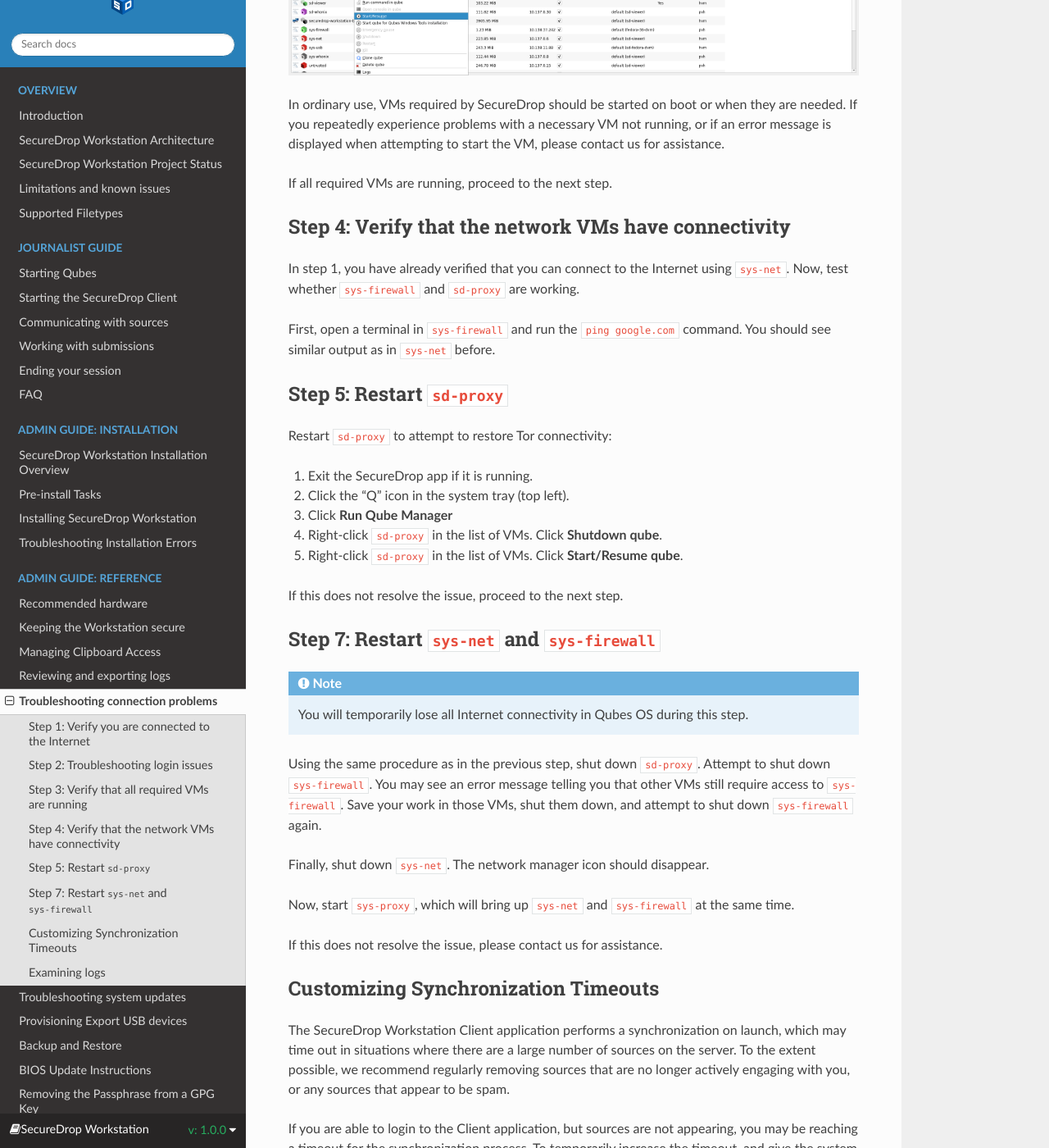
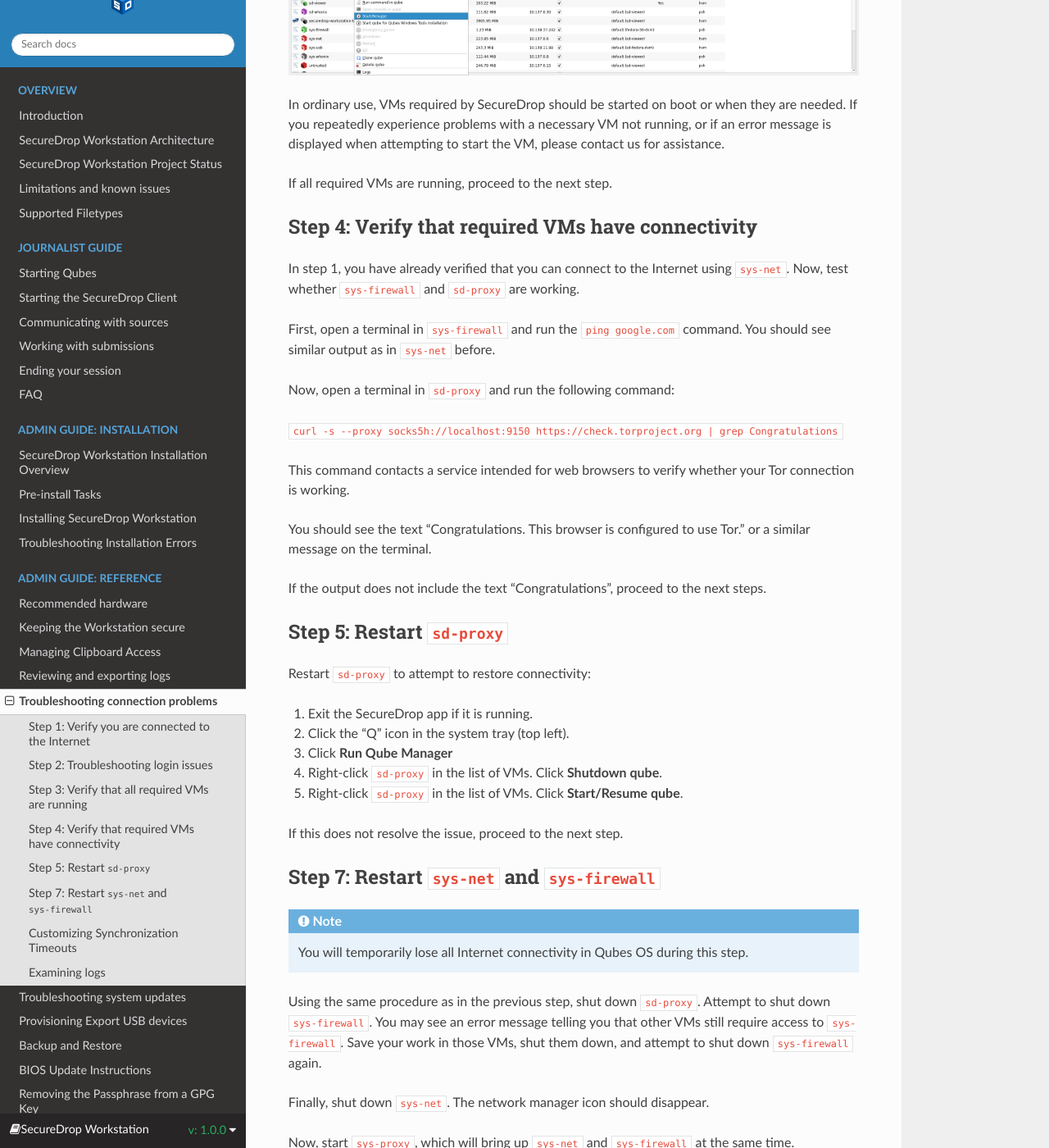
Before and after one commit to freedomofpress/securedrop-workstation-docs, a Sphinx documentation site: the page built from docs/admin/reference/troubleshooting_connection.rst, in a window 1280 px wide and 1400 px high, scrolled down 4474 px. Shown: the whole window at 82% size. Built offline with Sphinx 7.4.7 and the Read the Docs theme 3.1.0, drawn with Linux system fonts in a browser that asks for light colours.

Commit message:
addded new troubleshooting step

```diff
--- a/docs/admin/reference/troubleshooting_connection.rst
+++ b/docs/admin/reference/troubleshooting_connection.rst
@@ -128,7 +128,7 @@
 
 If all required VMs are running, proceed to the next step.
 
-Step 4: Verify that the network VMs have connectivity
+Step 4: Verify that required VMs have connectivity
 ~~~~~~~~~~~~~~~~~~~~~~~~~~~~~~~~~~~~~~~~~~~~~~~~~~
 In step 1, you have already verified that you can connect to the
 Internet using ``sys-net``. Now, test whether ``sys-firewall`` and ``sd-proxy`` are working.
@@ -136,9 +136,21 @@
 First, open a terminal in ``sys-firewall`` and run the ``ping google.com`` command.
 You should see similar output as in ``sys-net`` before.
 
+Now, open a terminal in ``sd-proxy`` and run the following command:
+
+``curl -s --proxy socks5h://localhost:9150 https://check.torproject.org | grep Congratulations``
+
+This command contacts a service intended for web browsers to verify whether your
+Tor connection is working.
+
+You should see the text "Congratulations. This browser is configured to use Tor."
+or a similar message on the terminal.
+
+If the output does not include the text "Congratulations", proceed to the next steps.
+
 Step 5: Restart ``sd-proxy``
 ~~~~~~~~~~~~~~~~~~~~~~~~~~~~~~~~~~~~~~~~~~~~~~
-Restart ``sd-proxy`` to attempt to restore Tor connectivity:
+Restart ``sd-proxy`` to attempt to restore connectivity:
 
 1. Exit the SecureDrop app if it is running.
 2. Click the "Q" icon in the system tray (top left).
```
